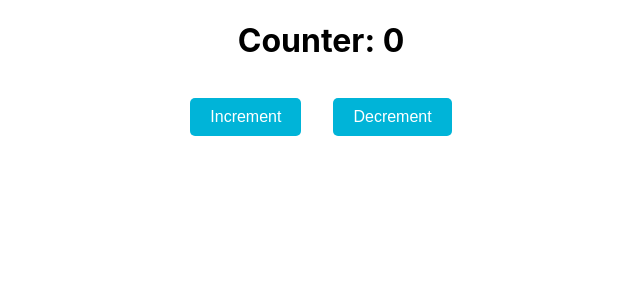
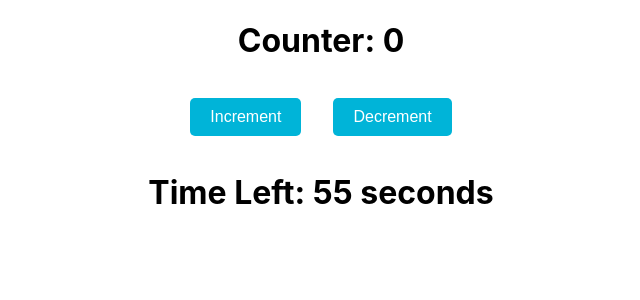
Before and after one commit to dewi-xaltius/react-hooks, a React (Create React App) app: page / in a window 1280 px wide. Shown: the top 300 px of the page, without its empty margins (319-959 px from the left). Built offline with nearby package versions, Linux system fonts and the light colour scheme.

Commit message:
add CountdownTimer

```diff
--- a/src/App.js
+++ b/src/App.js
@@ -1,10 +1,12 @@
 import './App.css';
+import CountdownTimer from './components/CountdownTimer';
 import Counter from './components/Counter';
 
 function App() {
   return (
     <div className="App">
       <Counter />
+      <CountdownTimer />
     </div>
   );
 }
--- /dev/null
+++ b/src/components/CountdownTimer.js
@@ -0,0 +1,26 @@
+import React, { useState, useEffect } from 'react';
+
+const CountdownTimer = () => {
+  const [timeLeft, setTimeLeft] = useState(60); // 60 seconds for 1 minute
+
+  useEffect(() => {
+    // Only set the interval if there's time left
+    if (timeLeft > 0) {
+      const timerId = setInterval(() => {
+        setTimeLeft(prevTime => prevTime - 1);
+      }, 1000);
+
+      // Cleanup the interval when the component unmounts or when timeLeft reaches 0
+      return () => clearInterval(timerId);
+    }
+  }, [timeLeft]); // Effect depends on timeLeft
+
+  return (
+    <div>
+      <h1>Time Left: {timeLeft} seconds</h1>
+      {timeLeft === 0 && <p>Time's up!</p>}
+    </div>
+  );
+};
+
+export default CountdownTimer;
```
